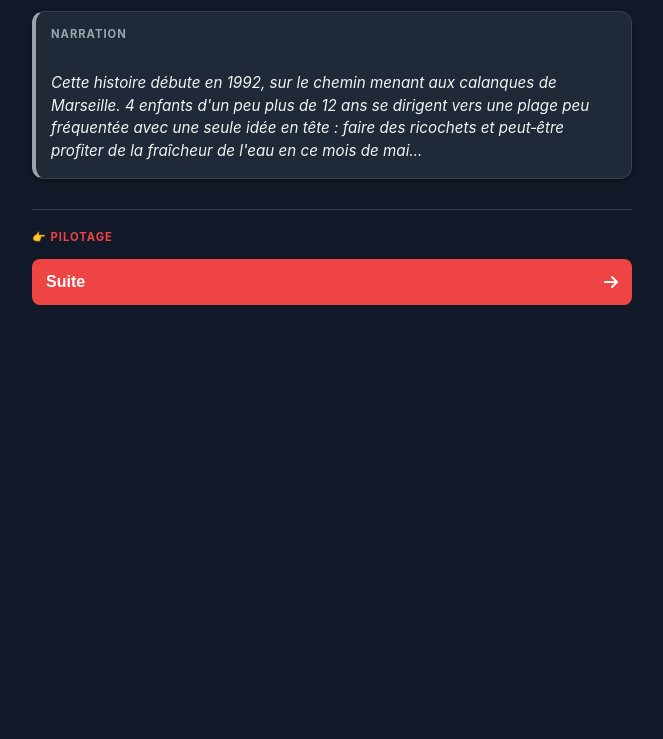
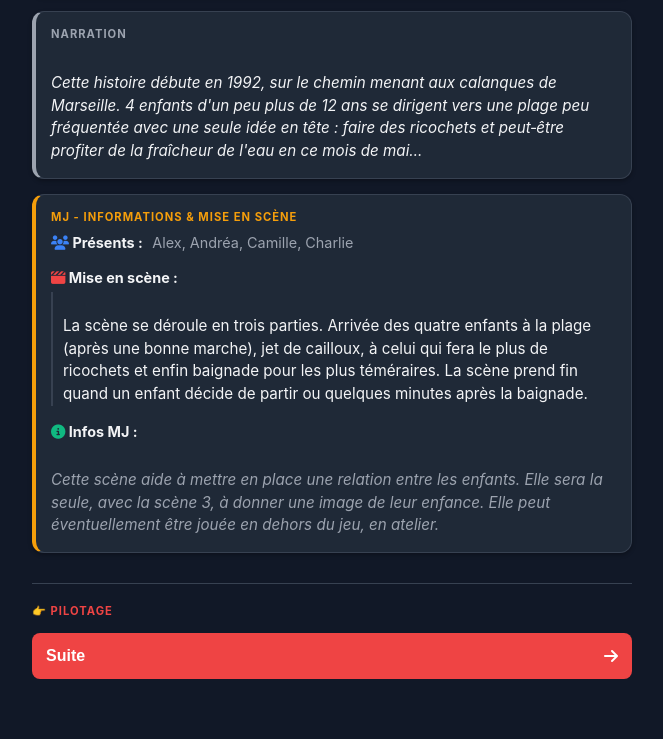
Before and after one commit to nmarsan/chatools, a PHP site: page /index.php in a window 1280 px wide. Shown: the part 240-979 px from the top of the page, without its empty margins (308-971 px from the left). Before the commit the page ends 545 px from the top, so only its background shows below. Run offline with PHP 8.4, Linux system fonts and the light colour scheme; the visitor is signed in with stand-in values (Sample User, id 1).

Commit message:
Modification structurelle index -> vision joueur + Informations orga

```diff
--- a/GN/braquage/index.php
+++ b/GN/braquage/index.php
@@ -109,7 +109,7 @@ $is_admin = ($user_role === 'orga');
 
 if ($is_admin && $_SERVER['REQUEST_METHOD'] === 'POST') {
 
-    // NAVIGATION STANDARD
+    // NAVIGATION
     if (isset($_POST['target_scene'])) {
         $state['history'][] = ['from' => $state['scene'], 'to' => $_POST['target_scene'], 'text' => $_POST['choice_text'], 'time' => date('H:i')];
         $state['scene'] = $_POST['target_scene'];
@@ -118,7 +118,7 @@ if ($is_admin && $_SERVER['REQUEST_METHOD'] === 'POST') {
         file_put_contents($state_file, json_encode($state));
     }
 
-    // SAUT DE SCENE FORCÉ (NOUVEAU)
+    // SAUT DE SCENE FORCÉ
     if (isset($_POST['force_scene'])) {
         $target = $_POST['scene_id'];
         $state['history'][] = ['from' => $state['scene'], 'to' => $target, 'text' => '⚠️ SAUT MANUEL (MJ)', 'time' => date('H:i')];
@@ -232,6 +232,13 @@ $current_scene = $scenarios[$state['scene']] ?? null;
         .submenu.active { display: block; }
 
         /* UI ELEMENTS */
+        .timeline { position: relative; padding-left: 15px; margin-top: 10px; border-left: 2px solid var(--border); }
+        .timeline-item { margin-bottom: 15px; position: relative; }
+        .timeline-item::before { content: ''; position: absolute; left: -21px; top: 0; width: 8px; height: 8px; background: var(--primary); border-radius: 50%; border: 2px solid var(--bg); }
+        .t-time { font-size: 0.75em; color: var(--text-muted); }
+        .t-action { font-size: 0.9em; color: var(--text); }
+        .t-scene { color: var(--secondary); font-weight: bold; font-size: 0.8em; }
+
         .gender-row { display: flex; justify-content: space-between; align-items: center; margin-bottom: 8px; padding-bottom: 8px; border-bottom: 1px solid var(--border); }
         .g-switch { display: flex; gap: 5px; }
         .g-btn { border: 1px solid var(--border); background: transparent; color: var(--text-muted); padding: 4px 8px; border-radius: 4px; font-size: 0.8em; cursor: pointer; }
@@ -279,6 +286,8 @@ $current_scene = $scenarios[$state['scene']] ?? null;
 
     <div class="content">
         <div id="tab-scene" class="tab-content active">
+
+            <?php if($is_admin): ?>
                 <div class="card">
                     <span class="card-label">Contexte</span>
                     <div style="display:flex; flex-direction:column; gap:8px; font-size:0.9em; color:var(--text-muted);">
@@ -298,6 +307,36 @@ $current_scene = $scenarios[$state['scene']] ?? null;
                         <?php echo nl2br(htmlspecialchars($current_scene['intro'])); ?>
                     </div>
                 </div>
+
+                <div class="card" style="border-left: 4px solid #f59e0b;">
+                    <span class="card-label" style="color:#f59e0b;">MJ - INFORMATIONS & MISE EN SCÈNE</span>
+
+                    <?php if (!empty($current_scene['personnages'])): ?>
+                        <div style="margin-bottom:15px;">
+                            <strong style="color:var(--text); font-size:0.9em;"><i class="fa-solid fa-users" style="color:var(--secondary);"></i> Présents :</strong>
+                            <span style="color:var(--text-muted); font-size:0.9em; margin-left:5px;"><?php echo $current_scene['personnages']; ?></span>
+                        </div>
+                    <?php endif; ?>
+
+                    <?php if (!empty($current_scene['mise_en_scene'])): ?>
+                        <div style="margin-bottom:15px;">
+                            <strong style="color:var(--text); font-size:0.9em;"><i class="fa-solid fa-clapperboard" style="color:var(--primary);"></i> Mise en scène :</strong>
+                            <div class="narrative-text" style="color:var(--text); margin-top:5px; border-left:2px solid var(--border); padding-left:10px;">
+                                <?php echo nl2br(htmlspecialchars($current_scene['mise_en_scene'])); ?>
+                            </div>
+                        </div>
+                    <?php endif; ?>
+
+                    <?php if (!empty($current_scene['infos'])): ?>
+                        <div>
+                            <strong style="color:var(--text); font-size:0.9em;"><i class="fa-solid fa-circle-info" style="color:#10b981;"></i> Infos MJ :</strong>
+                            <div class="narrative-text" style="color:var(--text-muted); margin-top:5px; font-style:italic;">
+                                <?php echo nl2br(htmlspecialchars($current_scene['infos'])); ?>
+                            </div>
+                        </div>
+                    <?php endif; ?>
+                </div>
+            <?php endif; ?>
 
             <?php if(!$is_admin && isset($current_scene['joueurs'][$user_role])): ?>
                 <div class="card" style="border-left: 4px solid var(--primary);">
@@ -438,7 +477,7 @@ $current_scene = $scenarios[$state['scene']] ?? null;
                     <select name="scene_id" class="theme-select" style="margin-bottom:15px;">
                         <?php foreach($scenarios as $id => $sc): ?>
                             <option value="<?php echo $id; ?>" <?php if($state['scene'] == $id) echo 'selected'; ?>>
-                                <?php echo $id . '. ' . $sc['titre']; ?>
+                                <?php echo $id . '. ' . ($sc['titre'] ?? 'Scène '.$id); ?>
                             </option>
                         <?php endforeach; ?>
                     </select>
```
Lines whose indentation alone changed are shown as unchanged.
